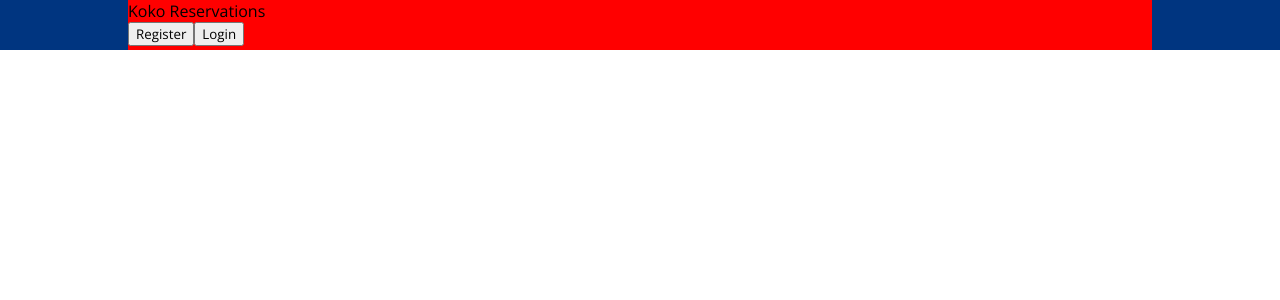
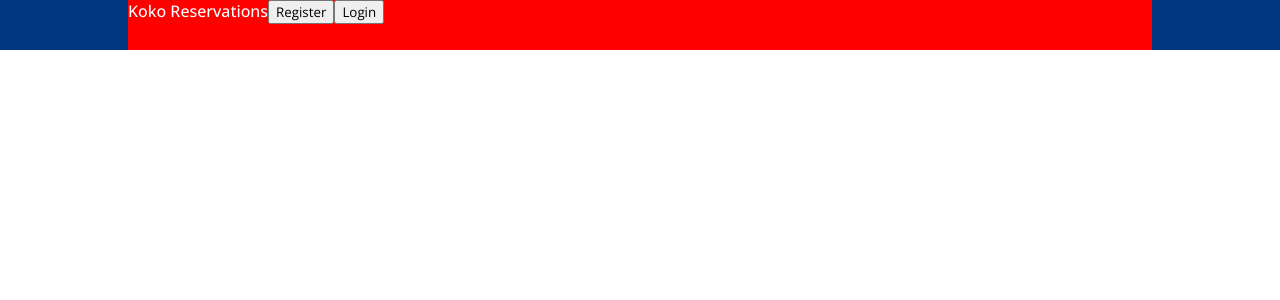
Before and after one commit to Koko-Dev/react-reservation-app, a React (Create React App) app: page / in a window 1280 px wide. Shown: the top 300 px of the page. Built offline with nearby package versions, Linux system fonts and the light colour scheme.

Commit message:
In navbar.css, change the color of the span to white and make elements horizontal by add display:flex to the .navContainer

```diff
--- a/src/components/navbar/navbar.css
+++ b/src/components/navbar/navbar.css
@@ -9,4 +9,10 @@
 	width: 100%;
 	max-width: 1024px;
 	background-color: red;
+	color: white;
+	display: flex;
 }
+
+.logo {
+	font-weight: 500;
+}
```
